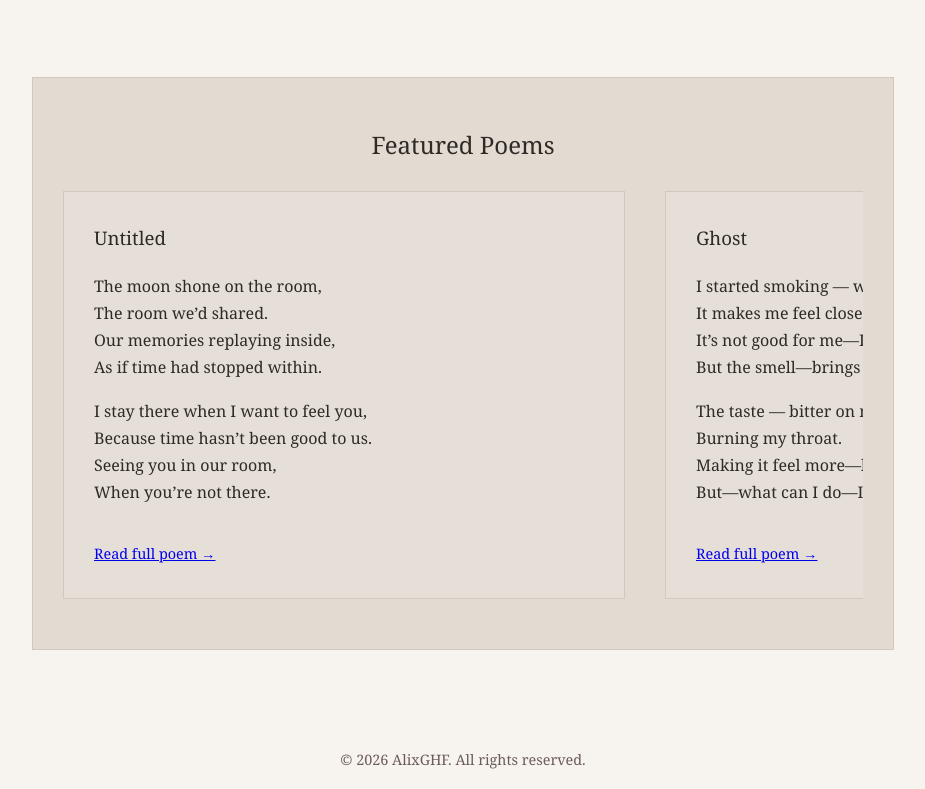
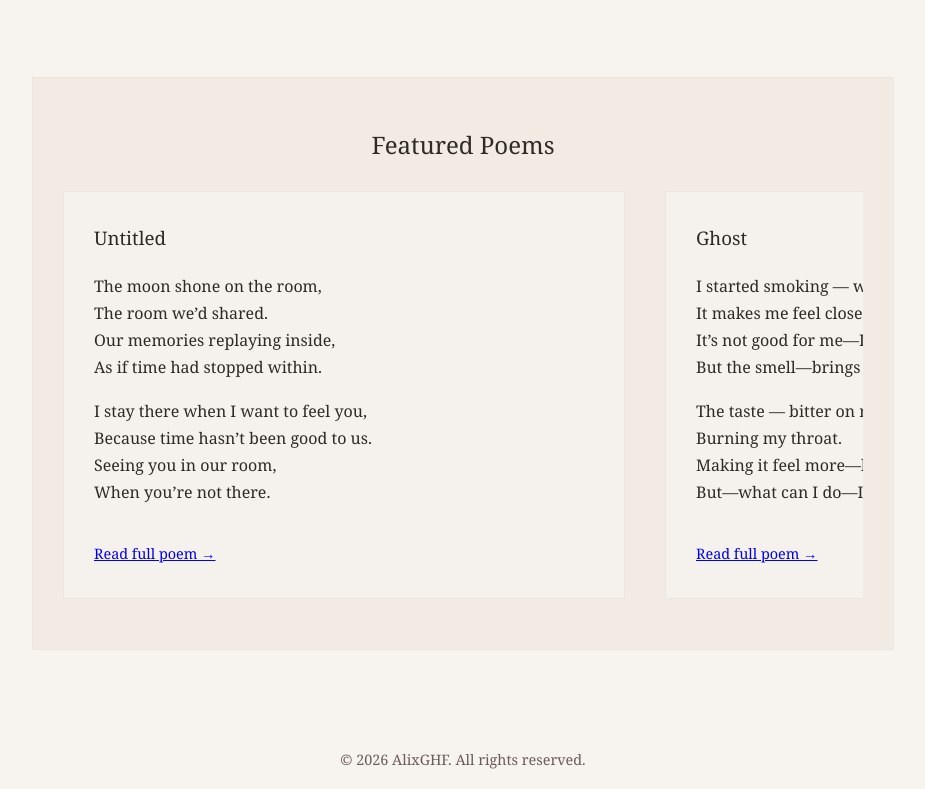
Before and after one commit to AlixGHF/AlixGHF.github.io, a plain HTML site: page index.html in a window 1280 px wide. Shown: the part 699-1488 px from the top of the page, without its empty margins (177-1102 px from the left). Drawn offline with Linux system fonts and the light colour scheme.

Commit message:
Update index.html

```diff
--- a/index.html
+++ b/index.html
@@ -11,8 +11,8 @@
   max-width: 800px;
   margin: 80px auto;
   padding: 30px;
-  border: 1px solid #d1c8c0;
-  background: #e3dad1;
+  border: 1px solid #ede6df;
+  background: #f2ebe4;
 }
 
 .featured-wrapper h2 {
@@ -42,9 +42,9 @@
 .featured-poem {
   min-width: 500px;
   max-width: 500px;
-  background: #e6dfd8;
+  background: #f5f1ed;
   padding: 30px;
-  border: 1px solid #d1c8c0;
+  border: 1px solid #ede6df;
   scroll-snap-align: center;
   line-height: 1.7;
 }
```
